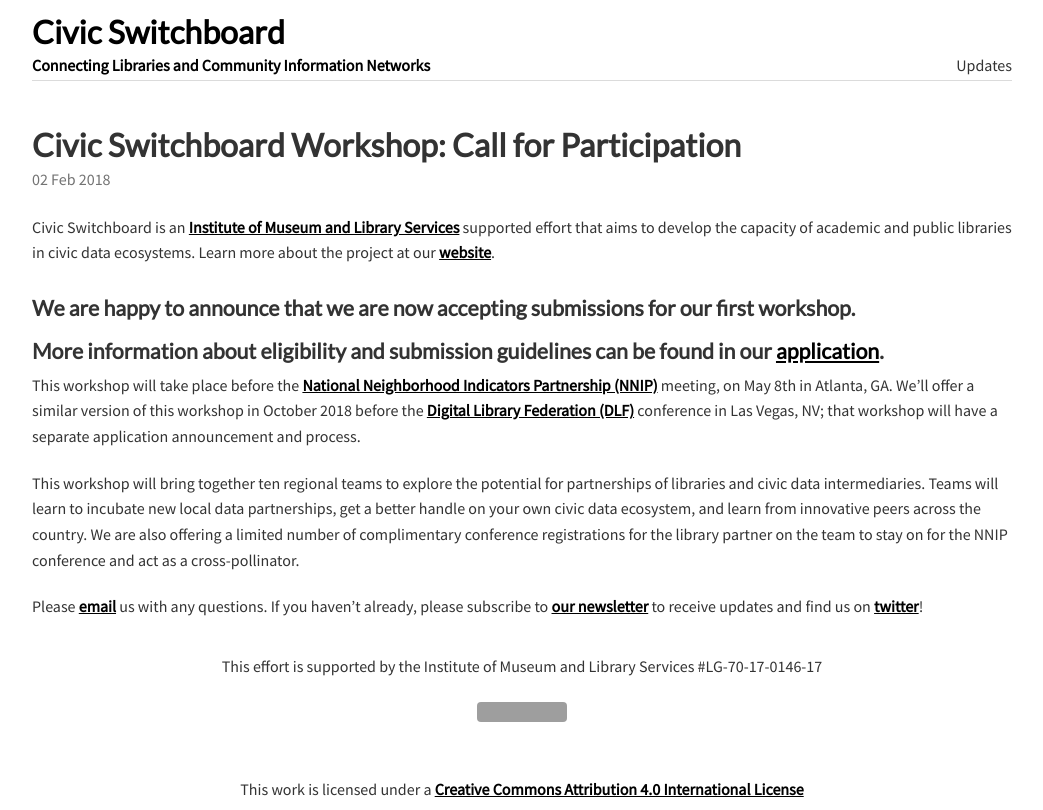
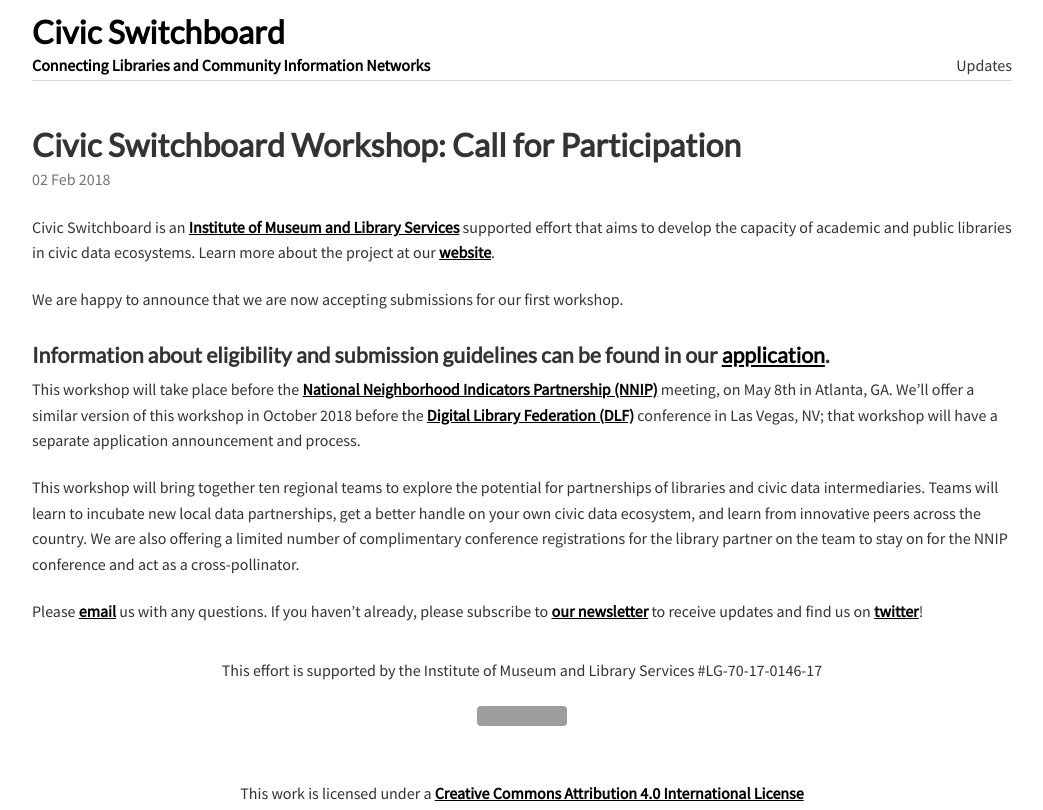
Before and after one commit to civic-switchboard/civic-switchboard.github.io.first, a Jekyll site: the page built from _posts/2018-02-02-post_3.md, in a window 1280 px wide, cut to the strip 0-810 px from the top of the page. Shown: the whole strip, without its empty margins (118-1161 px from the left). Built offline with Jekyll 4.4.1, drawn with Linux system fonts in a browser that asks for light colours; grey boxes are pictures that could not be loaded.

Commit message:
Update 2018-02-02-post_3.md

```diff
--- a/_posts/2018-02-02-post_3.md
+++ b/_posts/2018-02-02-post_3.md
@@ -8,8 +8,10 @@
 Civic Switchboard is an [Institute of Museum and Library Services](https://www.imls.gov/) supported effort that aims to develop the capacity of academic and public libraries in civic data ecosystems. Learn more about the project at our [website](https://civic-switchboard.github.io/).
 
 
-#### We are happy to announce that we are now accepting submissions for our first workshop.
-#### More information about eligibility and submission guidelines can be found in our [application](https://goo.gl/forms/SxjfR1Y8PI6fZgX42).
+We are happy to announce that we are now accepting submissions for our first workshop.
+
+#### Information about eligibility and submission guidelines can be found in our [application](https://goo.gl/forms/SxjfR1Y8PI6fZgX42).
+
 
 This workshop will take place before the [National Neighborhood Indicators Partnership (NNIP)](https://www.neighborhoodindicators.org/) meeting, on May 8th in Atlanta, GA.  We'll offer a similar version of this workshop in October 2018 before the [Digital Library Federation (DLF)](https://www.diglib.org/) conference in Las Vegas, NV; that workshop will have a separate application announcement and process.
 
```
